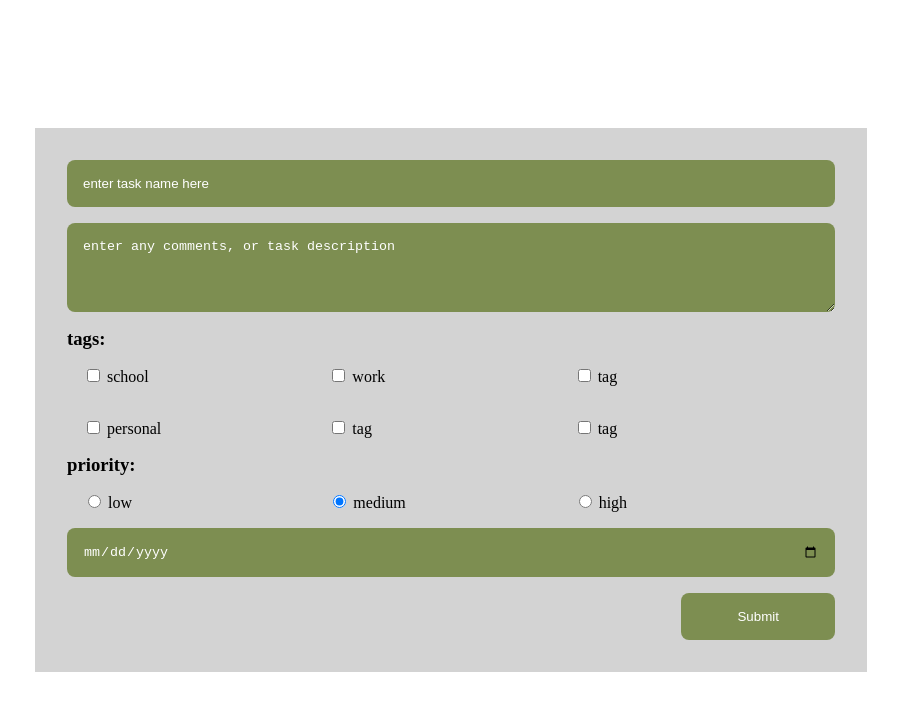
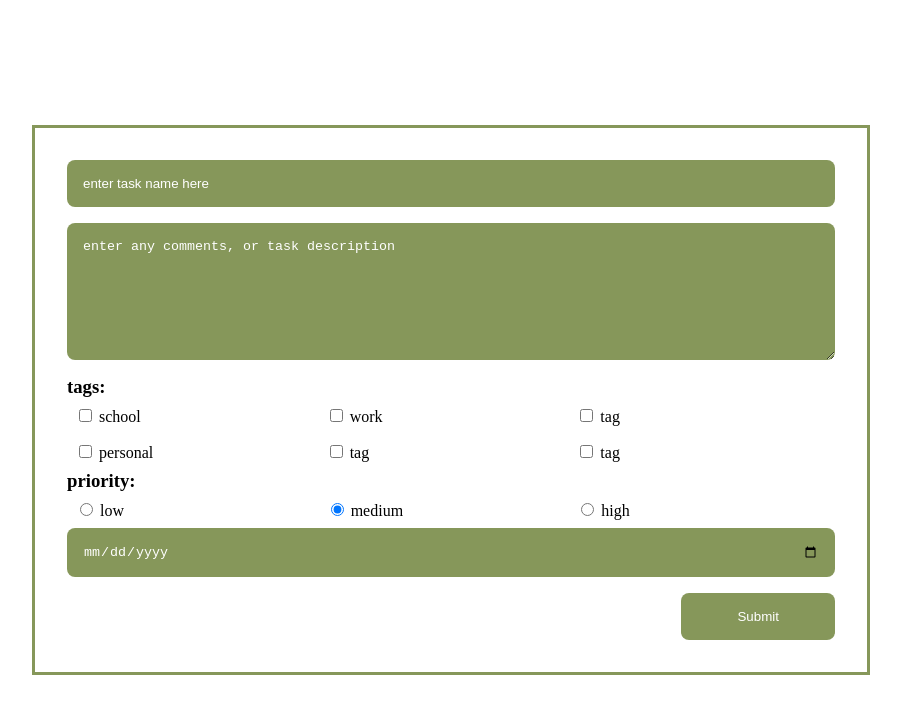
Before and after one commit to Sakidoe/ECS162-Final-Project, a Svelte app in the folder Final Project/app/frontend/: page / in a window 1280 px wide. Shown: the top 714 px of the page, without its empty margins (189-1090 px from the left). Built offline with nearby package versions, Linux system fonts and the light colour scheme.

Commit message:
task component done, need to still implement into app as a popup

```diff
--- a/Final Project/app/frontend/src/task.svelte
+++ b/Final Project/app/frontend/src/task.svelte
@@ -24,12 +24,9 @@
     let priorityOptions = ['low', 'medium', 'high'];
     let selectedPriority = 'medium';
 
-    // 4) Feedback from the server
     let feedback = "";
 
-    // 5) Build payload and POST to Flask when the form is submitted
     async function createTask() {
-        // Grab all tag names whose checkbox is checked
         selectedTags = allTags
         .filter((t) => t.checked)
         .map((t) => t.name);
@@ -53,7 +50,7 @@
 
         const data = await res.json();
         if (data.success) {
-            feedback = "✅ Task created successfully!";
+            feedback = "Task created successfully";
             // Clear everything
             taskName = "";
             taskDescription = "";
@@ -77,10 +74,13 @@
         transform: translate(-50%, -50%);
         height: 60vh;
         width: 60%;
-        background-color: lightgrey;
+        background-color: white;
         display: flex;
         flex-direction: column;
         padding: 32px;
+        border-style: solid;
+        /* border-width: 2px; */
+        border-color: #687D31CC;
     }
 
     .inputBox {
@@ -118,7 +118,7 @@
         display: flex;
         flex-wrap: wrap;
         justify-content: space-between;
-        margin: 16px;
+        margin: 8px;
     }
     .tagItem {
         flex: 1;
```
